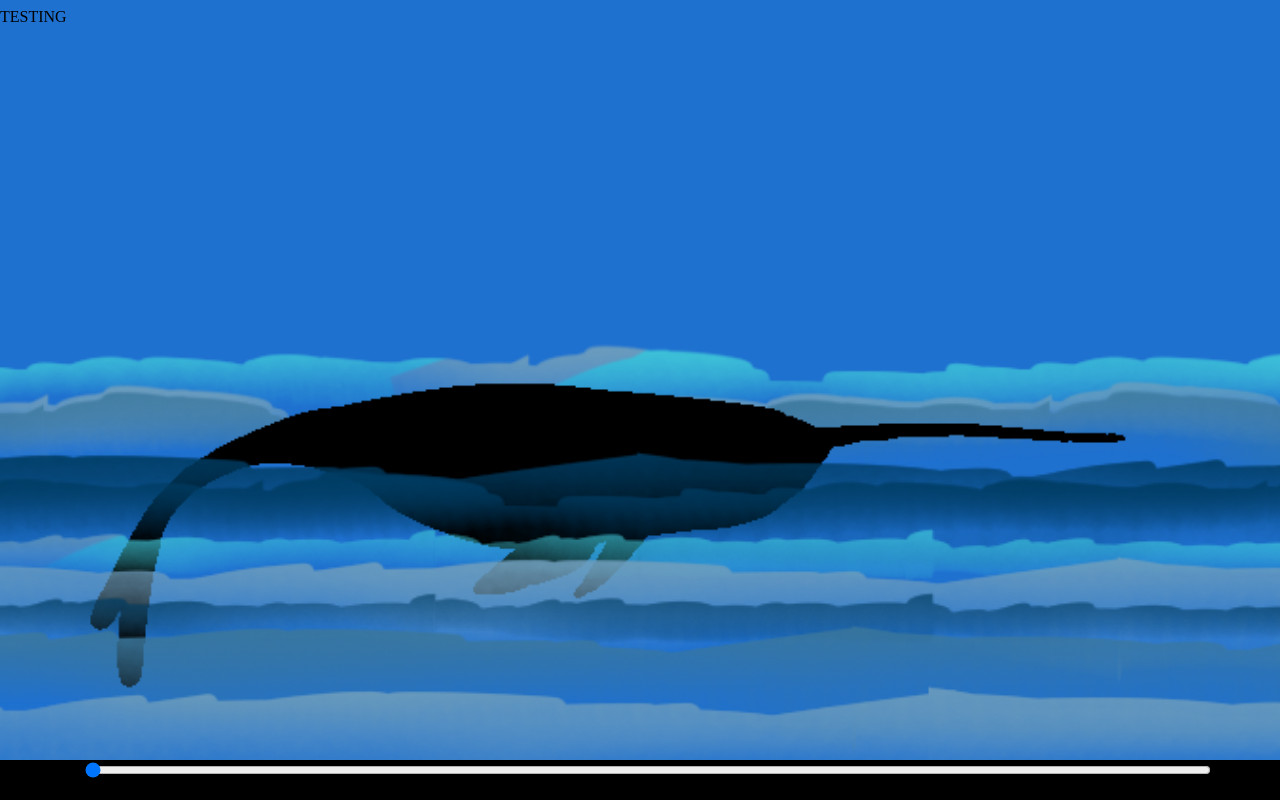
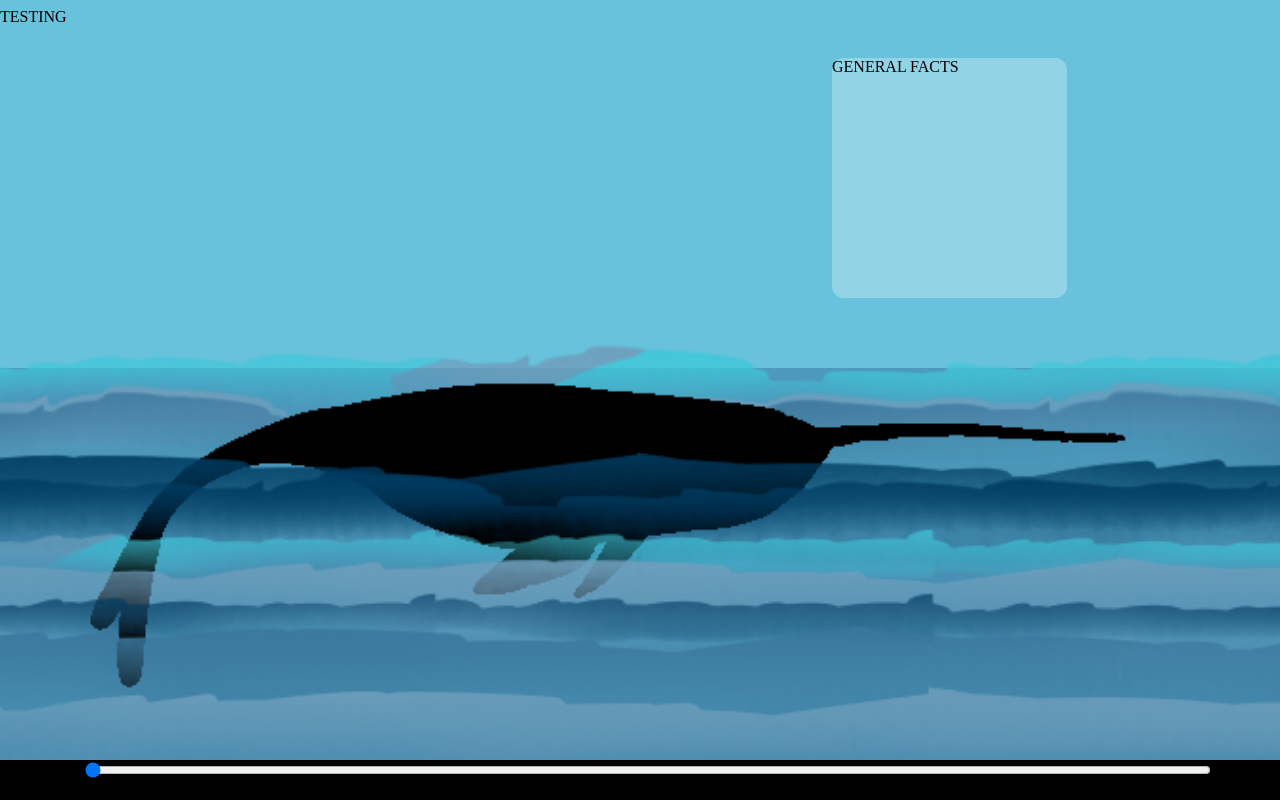
Before and after one commit to anca9301/ATLS4630-Project1-anca9301, a website built with Vite: page project1/index.html in a window 1280 px wide. Shown: the top 800 px of the page. Built offline with nearby package versions, Linux system fonts and the light colour scheme.

Commit message:
fixed order of background animation

```diff
--- a/project1/index.html
+++ b/project1/index.html
@@ -8,6 +8,7 @@
     <title>Narhwal Facts</title>
   </head>
   <body>
+    <div class="water" id="underwater"></div>
     <div class="water" id="waterLayer0">
       <img src="images/water1.png" alt="water body" class="waterImage" />
     </div>
@@ -47,7 +48,6 @@
     <div class="water" id="waterLayer9">
       <img src="images/water9.png" alt="water body" class="waterImage" />
     </div>
-    <div class="water" id="underwater"></div>
 
     <div class="groupElements" id="test">
       <div class="scroll" id="mainScroll">
--- a/project1/main.js
+++ b/project1/main.js
@@ -1,24 +1,21 @@
 // import { random } from "animejs/lib/anime.es.js";
 import anime from "animejs/lib/anime.es.js";
 
-const mainBody = document.getElementById("mainSubject");
-// const mainScroll = document.getElementById("mainScroll");
+const scrollProgress = document.querySelector(".progress");
+scrollProgress.oninput = function () {
+  scroll.seek(scroll.duration * (scrollProgress.value / 100));
+};
 
 let scroll = anime({
-  targets: ".infoBox",
+  targets: ".container",
   translateX: -innerWidth * 2.5,
-  delay: function (el, i) {
-    return i * 500;
-  },
+  // delay: function (el, i) {
+  //   return i * 500;
+  // },
   elasticity: 200,
   easing: "easeInOutSine",
   autoplay: false,
 });
-
-let scrollProgress = document.querySelector(".progress");
-scrollProgress.oninput = function () {
-  scroll.seek(scroll.duration * (scrollProgress.value / 100));
-};
 
 scrollProgress.addEventListener("input", checkDive);
 
@@ -115,7 +112,7 @@ let divingTimeline = anime.timeline({
 
 function checkDive() {
   console.log("checking dive");
-  let willDive = anime.random(0, 1_000);
+  let willDive = anime.random(0, 500);
 
   console.log(willDive);
   if (willDive == 1 && !isDiving) {
--- a/project1/style.css
+++ b/project1/style.css
@@ -3,7 +3,7 @@ body {
   position: absolute;
   width: 100%;
   height: 100%;
-  background-color: rgb(31, 113, 208);
+  background-color: rgb(104, 194, 219);
   /* background-color: linear-gradient(to bottom, aqua, navy); */
 }
 
@@ -26,6 +26,7 @@ body {
   display: flex;
   flex-wrap: nowrap;
   flex-direction: row;
+  padding: 0% 30% 0% 0%;
 }
 
 #surfaceInfoTop {
@@ -35,7 +36,7 @@ body {
 }
 
 #surfaceInfoBottom {
-  top: 50%;
+  top: 40%;
   /* bottom: 0; */
   left: 25rem;
   z-index: 2;
@@ -50,7 +51,7 @@ body {
   float:left;
   vertical-align: top;
 
-  width: 50rem;
+  width: 100rem;
   height: 15rem;
   background-color: rgba(255, 255, 255, 0.279);
   border-radius: 5%;
@@ -60,7 +61,7 @@ body {
   /* margin-right: 5rem; */
 }
 
-/* #generalFacts {
+#generalFacts {
   left: 50rem;
 }
 
@@ -82,7 +83,7 @@ body {
 
 #references {
   left: 300rem;
-} */
+}
 
 .fill {
   position: relative;
@@ -171,8 +172,8 @@ body {
 }
 #underwater {
   left: -5rem;
-  top: 95%;
-  background-image: linear-gradient(to bottom, rgba(31, 113, 208, 0.158), rgba(2, 2, 36, 0.914));
+  top: 45%;
+  background-image: linear-gradient(to bottom, rgba(18, 67, 124, 0.318), rgba(2, 2, 36, 0.914));
   height: 200rem;
   width: 200rem;
   /* background-color: rgba(255, 0, 0, 0.56); */
```
